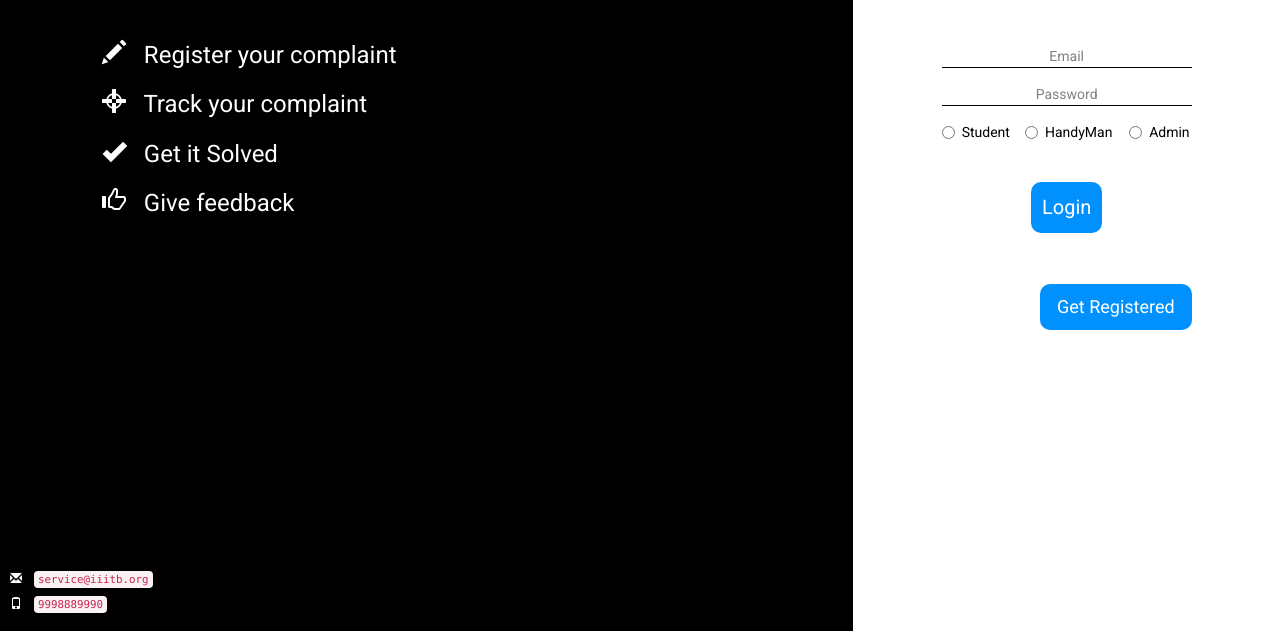
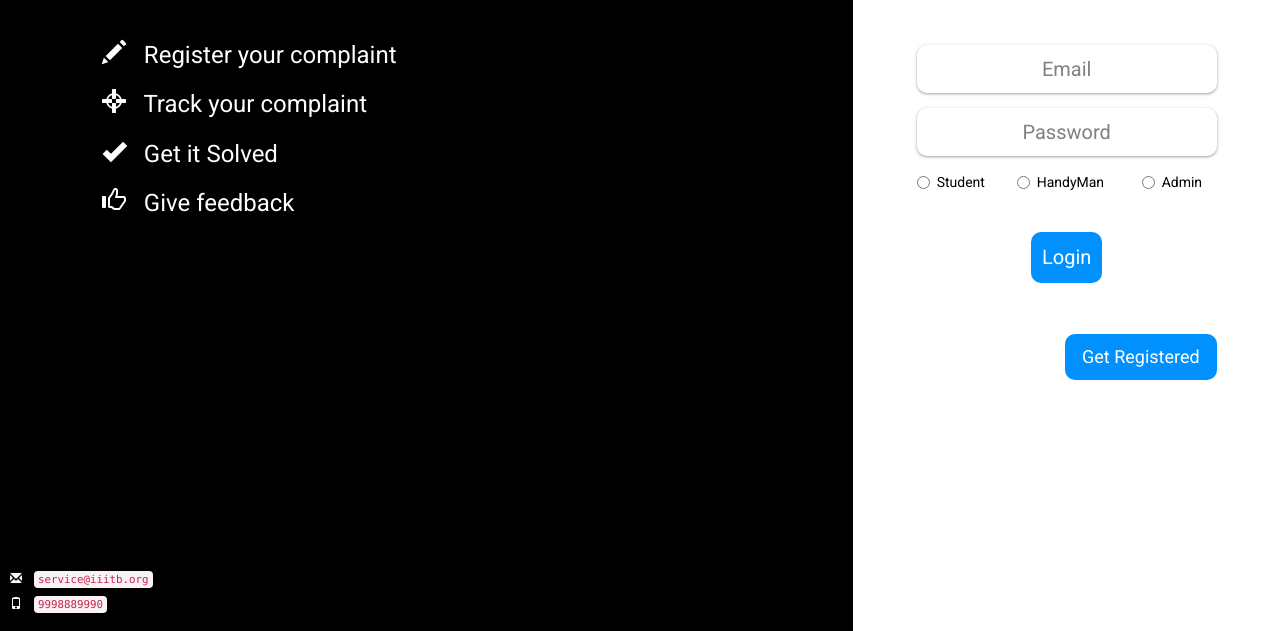
Before and after one commit to sudir-hash/Complaint, a website: page index.html in a window 1280 px wide. Shown: the part 169-800 px from the top of the page. Drawn offline with Linux system fonts and the light colour scheme; files that its build step writes are made by us from their sources; no server answers; files whose address does not match are found by name.

Commit message:
login UI

```diff
--- a/index.html
+++ b/index.html
@@ -12,7 +12,7 @@
 	<script src="js/jquery-1.9.1.js"></script>
 	<script src="js/bootstrap.js"></script>
 	<script src="fonts/"></script>
-	<title>C M P</title>
+	<title>HostelComp</title>
 </head>
 <style>
 	html,
@@ -56,12 +56,16 @@
 	.inputstyleSignIn {
 		background: transparent;
 		color: black;
-		border: none;
-		border-bottom: 1px solid black;
+		border-radius: 10px;
+
+		height: 48px;
 		outline: none;
 		text-align: center;
-		width: 250px;
-	}
+		width: 300px;
+		font-size: 20px;
+		box-shadow: rgba(60, 64, 67, 0.3) 0px 1px 2px 0px, rgba(60, 64, 67, 0.15) 0px 1px 3px 1px;
+		border: none;
+		}
 
 	.inputstyleSignUp {
 		background: transparent;
```
